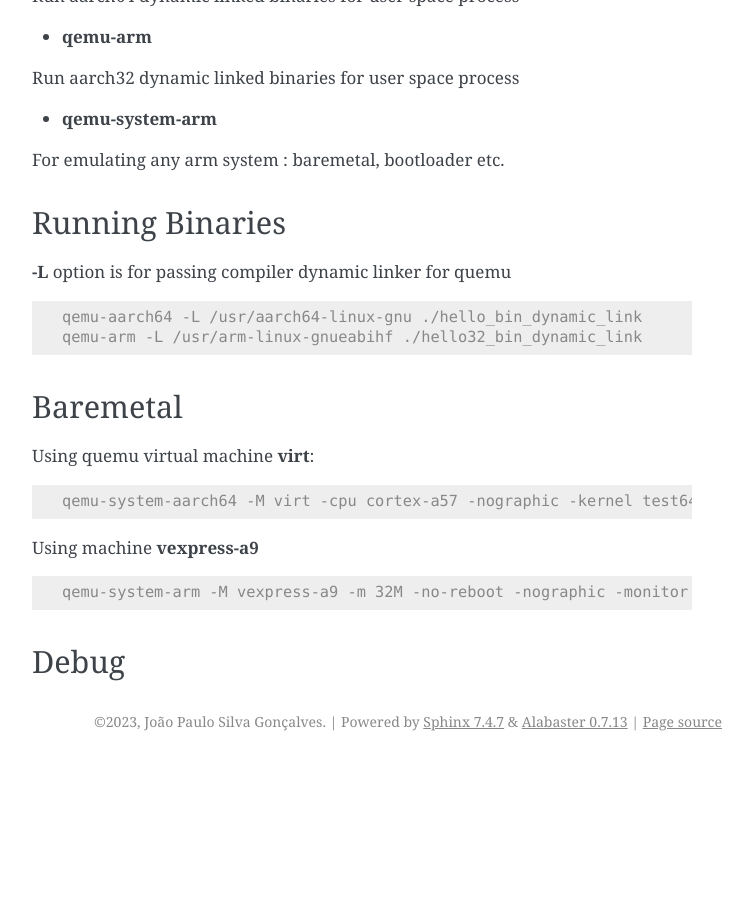
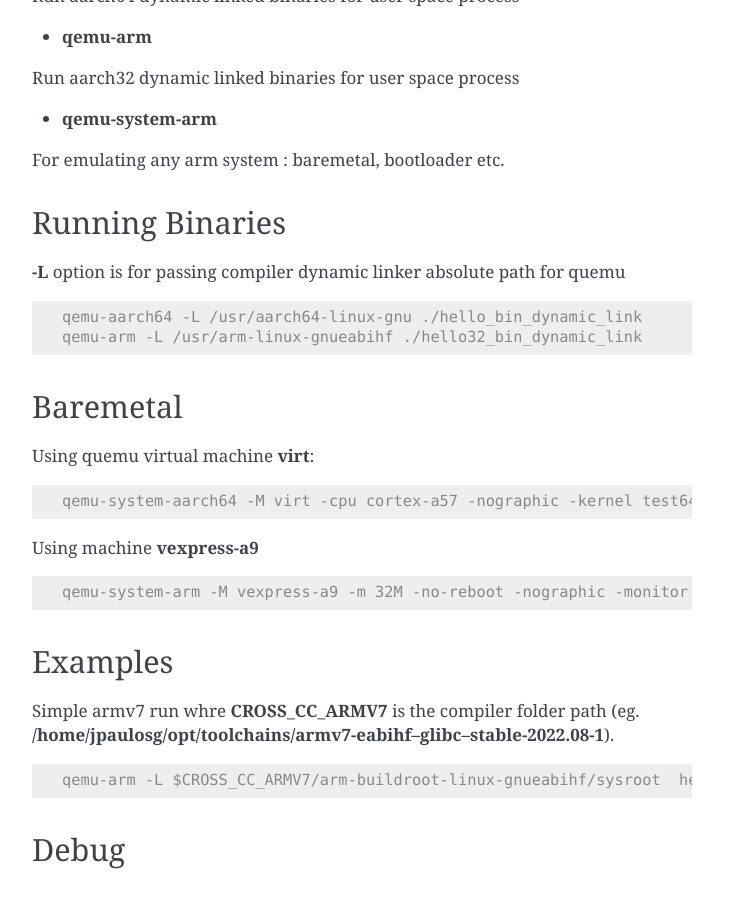
Before and after one commit to JPSGoncalves/sphinx-documentation, a Sphinx documentation site: the page built from jpsg-notes/docs/source/arm/quemu-arm.rst, in a window 1280 px wide and 900 px high, scrolled down 874 px. Shown: the whole window, without its empty margins (388-1140 px from the left). Built offline with Sphinx 7.4.7, drawn with Linux system fonts in a browser that asks for light colours; pages that are not in the unit, such as notebooks, are missing from menus; before the commit the page ends 1635 px from its top, so only the background shows below that.

Commit message:
add arm assembly

```diff
--- a/jpsg-notes/docs/source/arm.rst
+++ b/jpsg-notes/docs/source/arm.rst
@@ -5,3 +5,5 @@
    :maxdepth: 2
 
    arm/quemu-arm.rst
+   arm/aarch32_assembly.rst
+   arm/useful.rst
--- a/jpsg-notes/docs/source/arm/quemu-arm.rst
+++ b/jpsg-notes/docs/source/arm/quemu-arm.rst
@@ -46,7 +46,7 @@
 Running Binaries
 ----------------
 
-**-L** option is for passing compiler dynamic linker for quemu
+**-L** option is for passing compiler dynamic linker absolute path for quemu
 
 .. code-block:: console
 
@@ -69,6 +69,15 @@
    qemu-system-arm -M vexpress-a9 -m 32M -no-reboot -nographic -monitor telnet:127.0.0.1:1234,server,nowait -kernel first-hang.bin
 
 
+Examples
+--------
+
+Simple armv7 run whre **CROSS_CC_ARMV7** is the compiler folder path
+(eg. **/home/jpaulosg/opt/toolchains/armv7-eabihf--glibc--stable-2022.08-1**).
+
+.. code-block:: console
+
+   qemu-arm -L $CROSS_CC_ARMV7/arm-buildroot-linux-gnueabihf/sysroot  hello-arm
 
 Debug
 -----
--- /dev/null
+++ b/jpsg-notes/docs/source/arm/useful.rst
@@ -0,0 +1,6 @@
+Useful things for ARM Development
+=================================
+
+Docs
+--------------------
+https://github.com/ARM-software/abi-aa
--- a/jpsg-notes/docs/source/rust.rst
+++ b/jpsg-notes/docs/source/rust.rst
@@ -5,5 +5,4 @@
    :maxdepth: 2
 
    rust/tools.rst
-   rust/setup-vscode.rst
    rust/baremetal-rust.rst
```
Also changed, not shown: jpsg-notes/docs/source/arm/aarch32_assembly.rst (added, +47 -0 lines).
